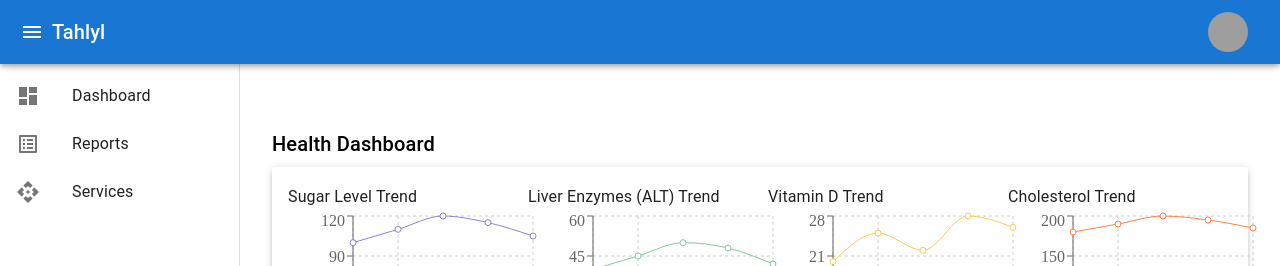
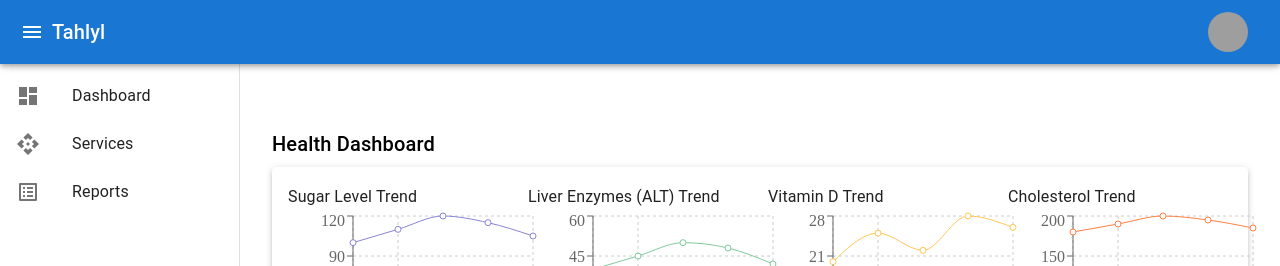
Before and after one commit to kapousa/tahlyl-digital-health-profile, a React (Create React App) app: page /login in a window 1280 px wide. Both pictures are taken after typing "Sample", "Sample123" into the empty fields and a click on the button "LOGIN". Shown: the top 266 px of the page. Built offline with nearby package versions, Linux system fonts and the light colour scheme; grey boxes are pictures that could not be loaded.

Commit message:
more changes

```diff
--- a/src/App.js
+++ b/src/App.js
@@ -31,8 +31,8 @@ function App() {
         <Route path="/login" element={user ? <Navigate to="/dashboard" /> : <Login onLogin={handleLogin} />} />
         <Route path="/dashboard" element={user ? <Dashboard isMenuOpen={isMenuOpen} toggleMenu={toggleMenu} onLogout={handleLogout} /> : <Navigate to="/login" />}>
           <Route index element={<HealthChart />} />
+          <Route path="services" element={<ApiServices />} />
           <Route path="reports" element={<ReportList />} />
-          <Route path="services" element={<ApiServices />} />
           <Route path="profile" element={<Profile />} />
         </Route>
         <Route path="/" element={<Navigate to="/login" />} />
--- a/src/components/Dashboard.js
+++ b/src/components/Dashboard.js
@@ -31,8 +31,8 @@ function Dashboard({ isMenuOpen, toggleMenu, onLogout }) {
 
   const menuItems = [
     { text: 'Dashboard', icon: <DashboardIcon />, path: '/dashboard' },
+    { text: 'Services', icon: <ApiIcon />, path: '/dashboard/services' },
     { text: 'Reports', icon: <ListAltIcon />, path: '/dashboard/reports' },
-    { text: 'Services', icon: <ApiIcon />, path: '/dashboard/services' },
   ];
 
   const handleMenuItemClick = (path) => {
```
